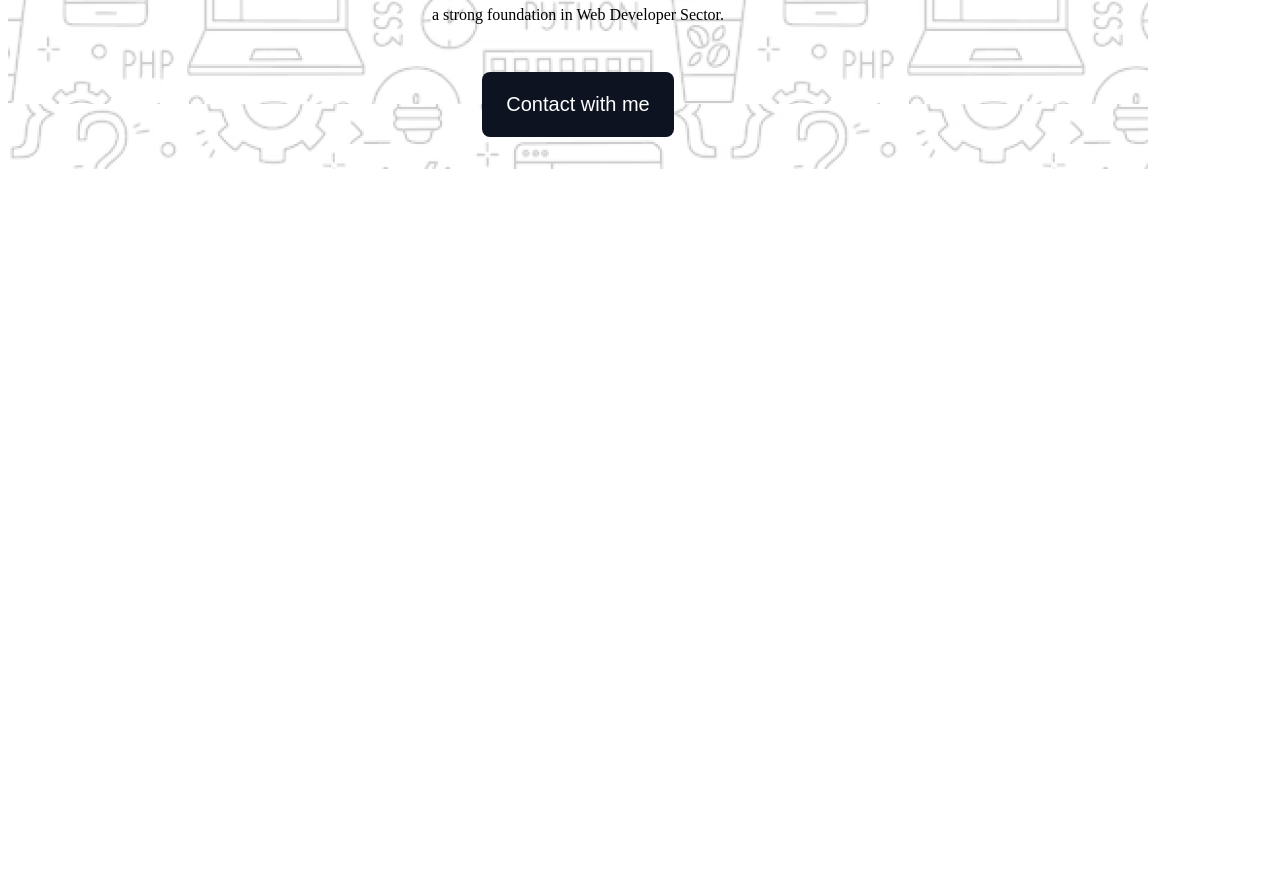
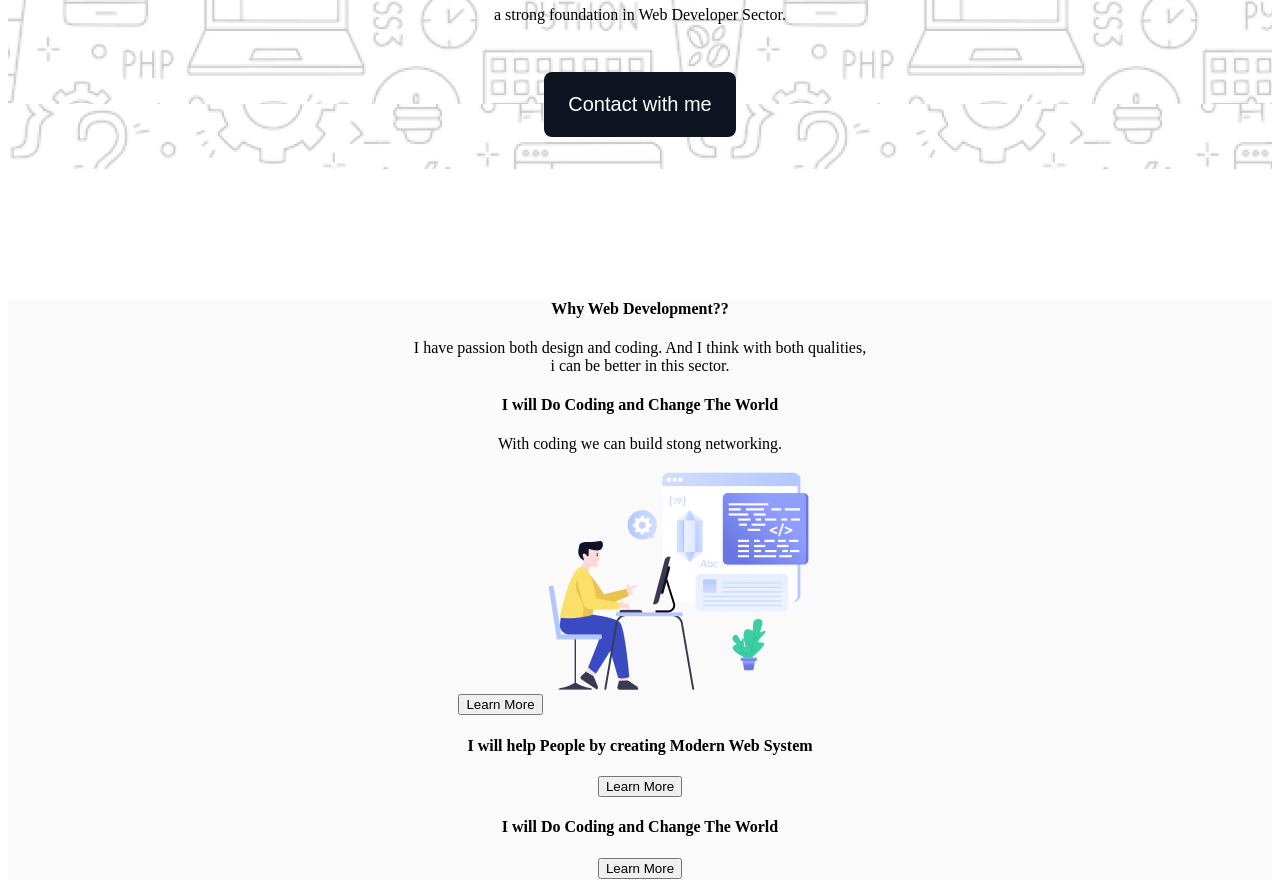
Before and after one commit to mauyajakhi/jannatul-mauya-assignment-B10A1, a plain HTML site: page index.html in a window 1280 px wide. Shown: the part 679-1566 px from the top of the page. Before the commit the page ends 979 px from the top, so only its background shows below. Drawn offline with Linux system fonts and the light colour scheme.

Commit message:
added main section

```diff
--- a/index.html
+++ b/index.html
@@ -18,8 +18,31 @@
     </section>
     </header>
 
-    <main>
+    <main class="why">
+        <section class="background">
+        <div>
+            <h4>Why Web Development??</h4>
+            <p>I have passion both design and coding. And I think with both qualities,<br>i can be better in this sector.</p>
 
+
+        </div>
+        <div class="div-1">
+            <h4 class="point1">I will Do Coding and Change The World</h4>
+            <p class="point1-description">With coding we can build stong networking.</p>
+            <Button>Learn More</Button>
+            <img src="assets/Layer_1.png" alt="">
+        </div>
+        <div>
+            <h4>I will help People by creating Modern Web System</h4>
+            <p></p>
+            <Button>Learn More</Button>
+        </div>
+        <div>
+            <h4>I will Do Coding and Change The World</h4>
+            <p></p>
+            <Button>Learn More</Button>
+        </div>
+    </section>
     </main>
 
     <footer>
--- a/style/assignment1.css
+++ b/style/assignment1.css
@@ -6,8 +6,6 @@
     height: 136px; */
     align-items: center;
     padding: 0px;
-    /* margin: 24px 0px; */
-    max-width: 1140px;
     margin: 0 auto;
     background-image: url('../assets/Hero-bg.png');
     margin: 131px 0px ;
@@ -45,3 +43,17 @@
     margin: 32px 44px ;
 
 }
+
+/* main */
+
+.why{
+    background-color: rgba(13, 19, 33, 0.02) ;
+    text-align: center;
+    align-items: center;
+    padding: 0px;
+
+}
+
+.background{
+   border: none;
+}
```
